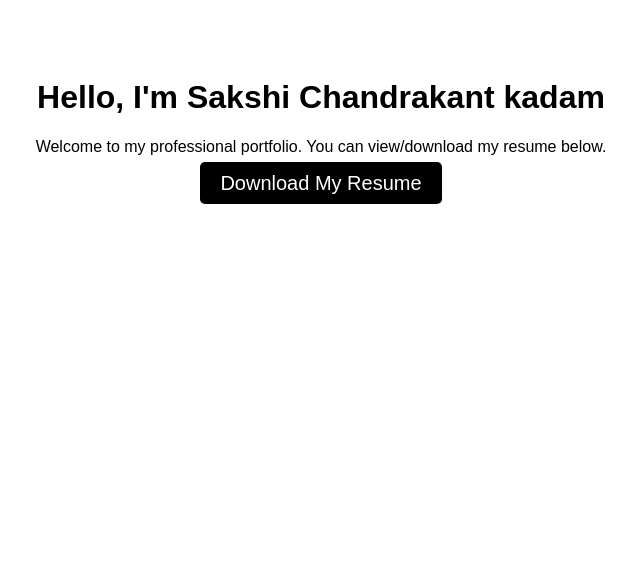
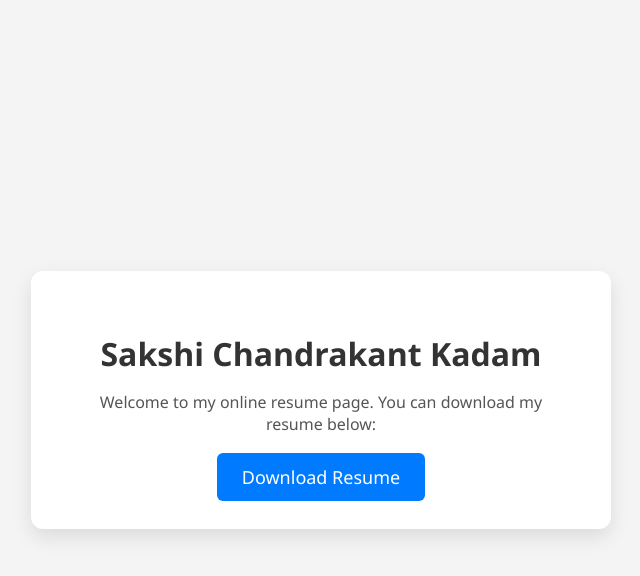
Before and after one commit to rushikeshpath/rushikeshpath.github.io, a plain HTML site: page index.html in a window 1280 px wide. Shown: the whole page, without its empty margins (319-959 px from the left). Drawn offline with Linux system fonts and the light colour scheme.

Commit message:
Update index.html

```diff
--- a/index.html
+++ b/index.html
@@ -3,11 +3,55 @@
 <head>
   <meta charset="UTF-8">
   <meta name="viewport" content="width=device-width, initial-scale=1">
-  <title>Sakshi Chandrakant kadam- Resume</title>
+  <title>Sakshi Chandrakant Kadam- Resume</title>
+  <style>
+    body {
+      font-family: 'Segoe UI', Tahoma, Geneva, Verdana, sans-serif;
+      background: #f4f4f4;
+      margin: 0;
+      padding: 0;
+      display: flex;
+      justify-content: center;
+      align-items: center;
+      height: 100vh;
+    }
+    .container {
+      background: white;
+      padding: 40px;
+      border-radius: 12px;
+      box-shadow: 0 8px 20px rgba(0,0,0,0.1);
+      text-align: center;
+      max-width: 500px;
+    }
+    h1 {
+      color: #333;
+      margin-bottom: 10px;
+    }
+    p {
+      color: #555;
+      margin-bottom: 30px;
+    }
+    a.button {
+      background-color: #007BFF;
+      color: white;
+      padding: 12px 25px;
+      border-radius: 6px;
+      text-decoration: none;
+      font-size: 18px;
+      transition: background 0.3s ease;
+    }
+    a.button:hover {
+      background-color: #0056b3;
+    }
+  </style>
 </head>
-<body style="font-family: Arial, sans-serif; text-align: center; padding: 50px;">
-  <h1>Hello, I'm Sakshi Chandrakant kadam</h1>
-  <p>Welcome to my professional portfolio. You can view/download my resume below.</p>
-  <a href="Rushikesh_Resume.pdf" download style="font-size: 20px; padding: 10px 20px; background: black; color: white; text-decoration: none; border-radius: 5px;">Download My Resume</a>
+<body>
+
+  <div class="container">
+    <h1>Sakshi Chandrakant Kadam</h1>
+    <p>Welcome to my online resume page. You can download my resume below:</p>
+    <a href="Rushikesh_Resume.pdf" class="button" download>Download Resume</a>
+  </div>
+
 </body>
 </html>
```
